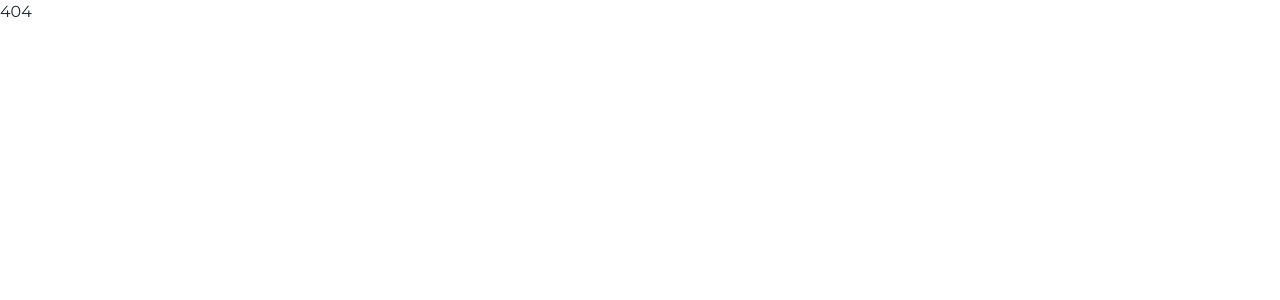
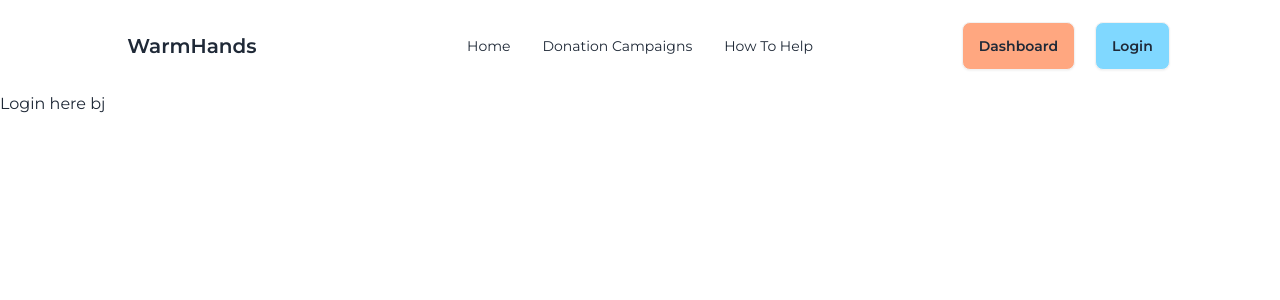
Before and after one commit to Phanthom-Mekat/Warmhand-Donate-Cloth-09, a React (Vite) app: page /auth/login in a window 1280 px wide. Shown: the top 300 px of the page. Built offline with nearby package versions, Linux system fonts and the light colour scheme.

Commit message:
auth established

```diff
--- a/package.json
+++ b/package.json
@@ -11,7 +11,6 @@
   },
   "dependencies": {
     "aos": "^2.3.4",
-    "framer-motion": "^11.11.17",
     "lucide-react": "^0.460.0",
     "react": "^18.3.1",
     "react-dom": "^18.3.1",
@@ -19,8 +18,7 @@
     "react-router-dom": "^6.28.0",
     "react-slick": "^0.30.2",
     "react-toastify": "^10.0.6",
-    "slick-carousel": "^1.8.1",
-    "swiper": "^11.1.14"
+    "slick-carousel": "^1.8.1"
   },
   "devDependencies": {
     "@eslint/js": "^9.13.0",
--- a/src/components/Navbar.jsx
+++ b/src/components/Navbar.jsx
@@ -8,7 +8,7 @@ const Navbar = () => {
     </>
     return (
         <>
-            <div className="navbar w-11/12 mx-auto bg-none">
+            <div className="navbar w-full md:w-11/12 mx-auto bg-none">
                 <div className="navbar-start">
                     <div className="dropdown">
                         <div tabIndex={0} role="button" className="btn btn-ghost lg:hidden">
@@ -31,8 +31,8 @@ const Navbar = () => {
                            {links}
                         </ul>
                     </div>
-                    <a className="btn btn-ghost text-xl">WarmHands</a>
-                    <img src="./logo.gif" alt="" className="w-16 h-16" />
+                    <a className="btn btn-ghost md:text-xl">WarmHands</a>
+                    {/* <img src="./logo.gif" alt="" className="w-16 h-16" /> */}
                 </div>
                 <div className="navbar-center hidden lg:flex">
                     <ul className="menu menu-horizontal px-1">
@@ -41,7 +41,7 @@ const Navbar = () => {
                 </div>
                 <div className="navbar-end">
                     <Link to="/dashboard" className="btn mr-5 bg-secondary">Dashboard</Link>
-                    <Link to="/login" className="btn bg-primary">Login</Link>
+                    <Link to="/auth/login" className="btn bg-primary">Login</Link>
                 </div>
             </div>
         </>
--- /dev/null
+++ b/src/firebase/firebase.config.js
@@ -0,0 +1,17 @@
+// Import the functions you need from the SDKs you need
+import { initializeApp } from "firebase/app";
+// TODO: Add SDKs for Firebase products that you want to use
+// https://firebase.google.com/docs/web/setup#available-libraries
+
+// Your web app's Firebase configuration
+const firebaseConfig = {
+  apiKey: "AIzaSyA6DnSPDfxcakycjEzkZcX26_qgNYNcqys",
+  authDomain: "winter-clothing-donation-340c0.firebaseapp.com",
+  projectId: "winter-clothing-donation-340c0",
+  storageBucket: "winter-clothing-donation-340c0.firebasestorage.app",
+  messagingSenderId: "187728003716",
+  appId: "1:187728003716:web:98b1f815bc9d425929b8d1"
+};
+
+// Initialize Firebase
+export const app = initializeApp(firebaseConfig);
--- /dev/null
+++ b/src/layout/AuthLayout.jsx
@@ -0,0 +1,16 @@
+import { Outlet } from "react-router-dom";
+import Navbar from "../components/Navbar";
+
+
+const AuthLayout = () => {
+  return (
+    <div className="font-poppins ">
+      <header className="py-3 w-11/12 mx-auto">
+        <Navbar/>
+      </header>
+      <Outlet></Outlet>
+    </div>
+  );
+};
+
+export default AuthLayout;
--- /dev/null
+++ b/src/pages/Login.jsx
@@ -0,0 +1,10 @@
+
+const Login = () => {
+    return (
+        <div>
+            Login here bj
+        </div>
+    );
+};
+
+export default Login;
--- /dev/null
+++ b/src/pages/Register.jsx
@@ -0,0 +1,10 @@
+
+const Register = () => {
+    return (
+        <div>
+            r
+        </div>
+    );
+};
+
+export default Register;
```
Also changed, not shown: src/router/router.jsx (+17 -7 lines), 1 other file (tests, documents, lock files or other folders).
